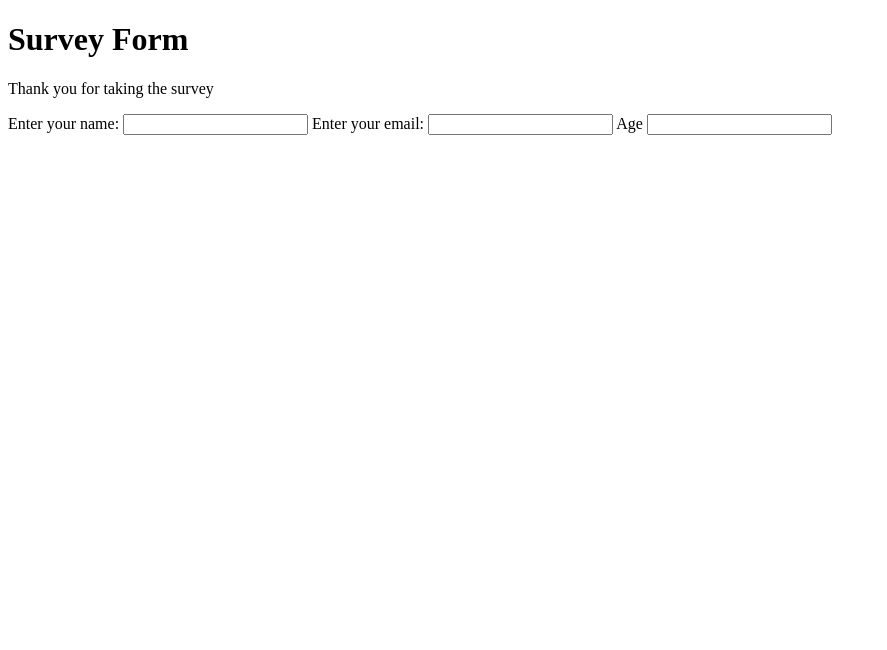
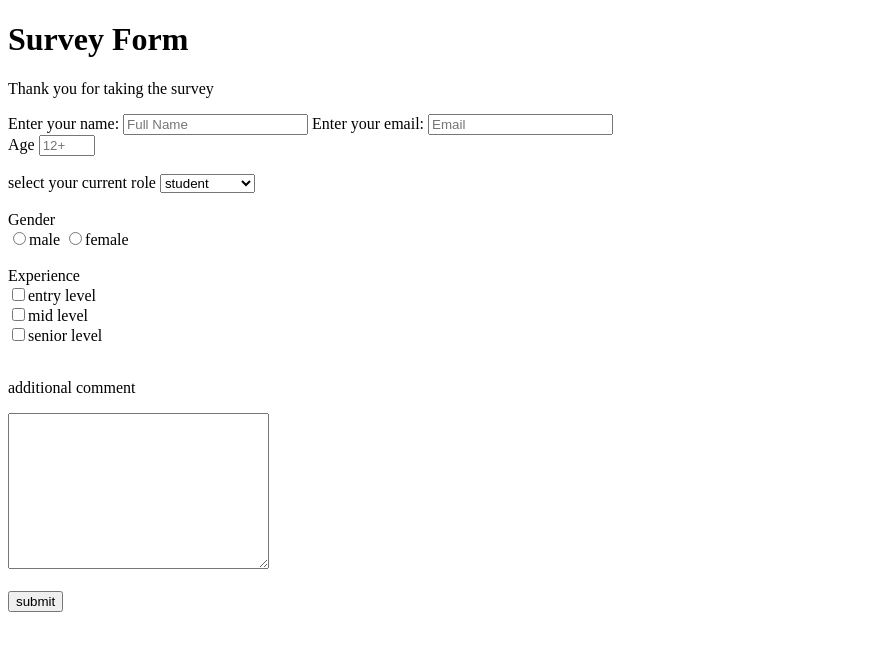
Before and after one commit to RobelBenyam/microverse, a plain HTML site: page surveyform/index.html in a window 1280 px wide. Shown: the whole page, without its empty margins (0-887 px from the left). Drawn offline with Linux system fonts and the light colour scheme.

Commit message:
added the rest of the featuress

```diff
--- a/surveyform/index.html
+++ b/surveyform/index.html
@@ -11,14 +11,42 @@
     <p id="description">Thank you for taking the survey</p>
 
     <form id="survey-form">
-    <label id="name">Enter your name:</label>
-    <input type="text">
-    <label id="email">Enter your email:</label>
-    <input type="email">
-    <label id="number">Age</label>
-    <input type="number">
+    <label id="name-label">Enter your name:</label>
+    <input type="text" id="name" required placeholder="Full Name">
+    <label id="email-label">Enter your email:</label>
+    <input type="email" required id="email" placeholder="Email">
+    <br>
+    <label id="number-label">Age</label>
+    <input type="number" id="number" min="5" max="99" placeholder="12+">
+    <br>
+<div><br>
+    <label id="dropdown-label">select your current role</label>
+    <select id="dropdown"><option value="student">student</option>
+        <option value="working">working</option>
+        <option value="unemployed">unemployed</option></select>
+</div>
+<br>
+<div>
+  <label id="radio-label">Gender</label>
+  <br>
+  <input type="radio" name="gender" value="male">male
+  <input type="radio" name="gender" value="female">female
 
-
+</div>
+<br>
+<div>
+    <label>Experience</label><br>
+    <input type="checkbox" value="entry level">entry level <br>
+    <input type="checkbox" value="entry level">mid level <br>
+    <input type="checkbox" value="entry level">senior level <br>
+</div>
+<br>
+<div>
+    <p><label>additional comment</label></p>
+  <textarea name="" id="" cols="30" rows="10"></textarea>
+</div>
+<br>
+<button id="submit">submit</button>
     </form>
 </body>
 </html>
```
